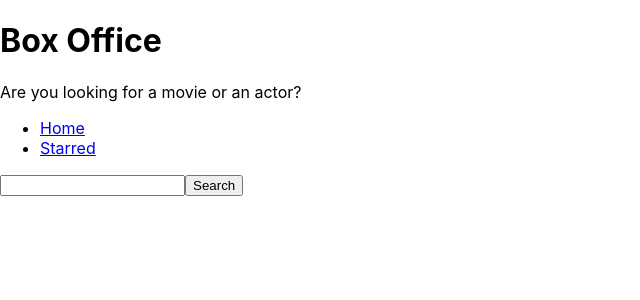
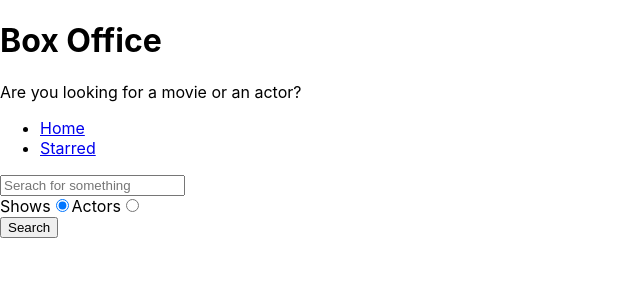
Before and after one commit to mishra2019/box-office-app, a React (Create React App) app in the folder ReactProject/boxofficeapp/: page / in a window 1280 px wide. Shown: the top 300 px of the page, without its empty margins (0-640 px from the left). Built offline with nearby package versions, Linux system fonts and the light colour scheme.

Commit message:
added searchoption

```diff
--- /dev/null
+++ b/ReactProject/boxofficeapp/src/misc/Config.js
@@ -0,0 +1,8 @@
+const API_BASE_URL = "https://api.tvmaze.com";
+
+export default async function apiGet(queryString) {
+  const response = await fetch(`${API_BASE_URL}${queryString}`).then((r) =>
+    r.json()
+  );
+  return response;
+}
--- a/ReactProject/boxofficeapp/src/pages/Home.js
+++ b/ReactProject/boxofficeapp/src/pages/Home.js
@@ -1,16 +1,20 @@
 import React, { useState } from "react";
 import MainPageLayout from "../components/MainPageLayout";
+import apiGet from "../misc/Config";
 
 const Home = () => {
   const [input, setInput] = useState("");
+  const [results, setResults] = useState(null);
+  const [searchOption, setSearchOption] = useState("shows");
+
+  const isShowsSearch = searchOption === "shows";
 
   const onSearchHandler = () => {
     //https://api.tvmaze.com/search/shows?q=girls
-    fetch(`https://api.tvmaze.com/search/shows?q=${input}`)
-      .then((r) => r.json())
-      .then((result) => {
-        console.log(result);
-      });
+    apiGet(`/search/${searchOption}?q=${input}`).then((result) => {
+      setResults(result);
+      console.log(result);
+    });
   };
   const onKeyDownHandler = (e) => {
     if (e.keyCode === 13) {
@@ -20,17 +24,57 @@
   const onInputChangeHandler = (e) => {
     setInput(e.target.value);
   };
+  const renderResult = () => {
+    if (results && results.length === 0) {
+      return <div>No results</div>;
+    }
+    if (results && results.length > 0) {
+      return results[0].show
+        ? results.map((item) => <div key={item.show.id}>{item.show.name}</div>)
+        : results.map((item) => (
+            <div key={item.people.id}>{item.people.name}</div>
+          ));
+    }
+    return null;
+  };
+  const onRadioHandler = (e) => {
+    setSearchOption(e.target.value);
+  };
   return (
     <MainPageLayout>
       <input
         type="text"
+        placeholder="Serach for something"
         onKeyDown={onKeyDownHandler}
         onChange={onInputChangeHandler}
         value={input}
       />
+      <div>
+        <label htmlFor="shows-search">
+          Shows
+          <input
+            id="shows-search"
+            type="radio"
+            value="shows"
+            onChange={onRadioHandler}
+            checked={isShowsSearch}
+          />
+        </label>
+        <label htmlFor="actors-search">
+          Actors
+          <input
+            id="actors-search"
+            type="radio"
+            value="people"
+            onChange={onRadioHandler}
+            checked={!isShowsSearch}
+          />
+        </label>
+      </div>
       <button type="button" onClick={onSearchHandler}>
         Search
       </button>
+      {renderResult()}
     </MainPageLayout>
   );
 };
```
